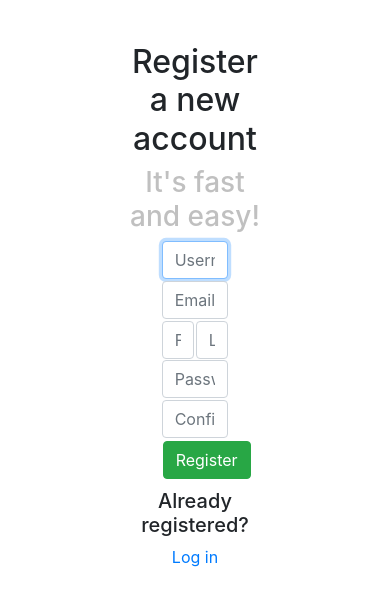
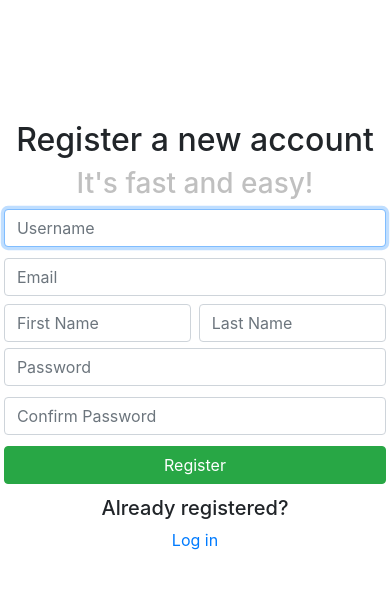
Before and after one commit to hamk-webdev-intip19x6/os_project, a Django app: page /register/ in a window 390 px wide. Shown: the top 606 px of the page. Run offline with Django 3.2, Linux system fonts and the light colour scheme; some libraries are stand-ins or nearby versions.

Commit message:
mobile updates

```diff
--- a/mysite/register/templates/register/register.html
+++ b/mysite/register/templates/register/register.html
@@ -1,5 +1,6 @@
 {% load widget_tweaks %}
 {% block content %}
+{% load static %}
 <head>
 	<!-- Required meta tags -->
 	<meta charset="utf-8">
@@ -7,59 +8,14 @@
 	<!-- Bootstrap CSS -->
 	<link rel="stylesheet" href="https://stackpath.bootstrapcdn.com/bootstrap/4.4.1/css/bootstrap.min.css"
 		integrity="sha384-Vkoo8x4CGsO3+Hhxv8T/Q5PaXtkKtu6ug5TOeNV6gBiFeWPGFN9MuhOf23Q9Ifjh" crossorigin="anonymous">
+    <link rel="stylesheet" href="{% static 'mobile.css' %}">
     <title>Rental System</title>
-    <style>
 
-       /* form [name='password1'] {
-            margin: auto;
-            background-color: #00FF0C;
-        }*/
-
-        .container {
-          margin: auto;
-          margin-top: 10%;
-          text-align: center;
-          width: 40%;
-          padding: 1%;
-        }
-
-        .form-group {
-            width: 45%;
-            margin: 0% auto;
-            margin-bottom: 1%;
-        }
-
-        form [type='text'], form [type='password'] {
-            display: block;
-            margin-bottom: 3%;
-        }
-
-        .footer {
-          margin: auto;
-	      text-align: center;
-          max-width: 40%;
-          padding: 1%;
-        }
-
-        .etu {
-            margin-top: 2%;
-            width: 50%;
-            float: left;
-            padding-right: 1%;
-        }
-
-        .suku {
-            margin-top: 2%;
-            width: 50%;
-            float: left;
-            padding-left: 1%;
-        }
-        </style>
 </head>
-<div class ="container">
+<div class ="container container-register">
 <h2>Register a new account</h2>
 <h3 style="color: silver;">It's fast and easy!</h3>
-<form method='POST' class='form-group'>
+<form method='POST' class='form-group form-group-register'>
     {% csrf_token %}
     <table>
         {% render_field form.username class="form-control" placeholder='Username' %}
@@ -72,16 +28,12 @@
         </div>
         {% render_field form.password1 class="form-control" placeholder='Password' %}
         {% render_field form.password2 class="form-control" placeholder='Confirm Password' %}
-        <tr>
-            <td>
-                <button type='submit' style='width: 100%' class='btn btn-success'>Register</button>
-            </td>
-        </tr>
+        <button type='submit' style='width: 100%' class='btn btn-success'>Register</button>
     </table>
 </form>
 </div>
 
-<div class ="footer">
+<div class ="footer footer-register">
     <h5>Already registered?</h5>
     <table>
         <a href="/login">Log in</a>
--- a/mysite/rental_system/static/mobile.css
+++ b/mysite/rental_system/static/mobile.css
@@ -20,10 +20,122 @@
         width: 80%;
         margin: 0 auto;
     }
+
+    /*login*/
+    .container {
+        margin: auto;
+        margin-top: 200px;
+        text-align: center;
+        padding: 10px;
+      }
+
+    .footer {
+        margin: auto;
+        margin-top: 12px;
+        text-align: center;
+        padding: 10px;
+      }
+
+      /*register*/
+      .container-register {
+        margin: auto;
+        margin-top: 30%;
+        text-align: center;
+        padding: 1%;
+      }
+
+      .form-group-register {
+
+        margin: 0% auto;
+        margin-bottom: 1%;
+    }
+
+    form [type='text'], form [type='password'] {
+        display: block;
+        margin-bottom: 3%;
+    }
+
+    .footer-register {
+        margin: auto;
+        text-align: center;
+        padding: 1%;
+      }
+
+    .etu {
+        margin-top: 2%;
+        width: 50%;
+        float: left;
+        padding-right: 1%;
+    }
+
+    .suku {
+        margin-top: 2%;
+        width: 50%;
+        float: left;
+        padding-left: 1%;
+    }
 }
 
 @media(min-width:801px) {
     .mobile-navbar {
     display: none;
     }
+
+    /*login*/
+    .container {
+        margin: auto;
+        margin-top: 200px;
+        text-align: center;
+        width: 14%;
+        padding: 10px;
+      }
+
+      .footer {
+        margin: auto;
+        margin-top: 12px;
+        text-align: center;
+        max-width: 20%;
+        padding: 10px;
+      }
+
+      /*register*/
+      .container-register {
+        margin: auto;
+        margin-top: 10%;
+        text-align: center;
+        width: 40%;
+        padding: 1%;
+      }
+
+      .form-group-register {
+        width: 45%;
+        margin: 0% auto;
+        margin-bottom: 1%;
+    }
+
+    form [type='text'], form [type='password'] {
+        display: block;
+        margin-bottom: 3%;
+    }
+
+    .footer-register {
+        margin: auto;
+        text-align: center;
+        max-width: 40%;
+        padding: 1%;
+      }
+
+    .etu {
+        margin-top: 2%;
+        width: 50%;
+        float: left;
+        padding-right: 1%;
+    }
+
+    .suku {
+        margin-top: 2%;
+        width: 50%;
+        float: left;
+        padding-left: 1%;
+    }
 }
--- a/mysite/rental_system/templates/rental_system/rented.html
+++ b/mysite/rental_system/templates/rental_system/rented.html
@@ -2,6 +2,7 @@
 {% block content %}
 {% load static %}
 <link rel="stylesheet" href="{% static 'rented.css' %}">
+<link rel="stylesheet" href="{% static 'darkmode.css' %}">
 {% load tz %}
 {% get_current_timezone as TIME_ZONE %}
 <!-- call empty tag to apply dark theme-->
--- a/mysite/rental_system/views.py
+++ b/mysite/rental_system/views.py
@@ -35,8 +35,6 @@ def index(request):
 
     posts = sorted(search(query), key=attrgetter('title'), reverse=True)
     context['posts'] = posts
-
-
     return render(request, 'rental_system/index.html', context)
 
 def work(request, work_id):
```
Also changed, not shown: mysite/rental_system/templates/registration/login.html (+2 -14 lines), mysite/db.sqlite3.
